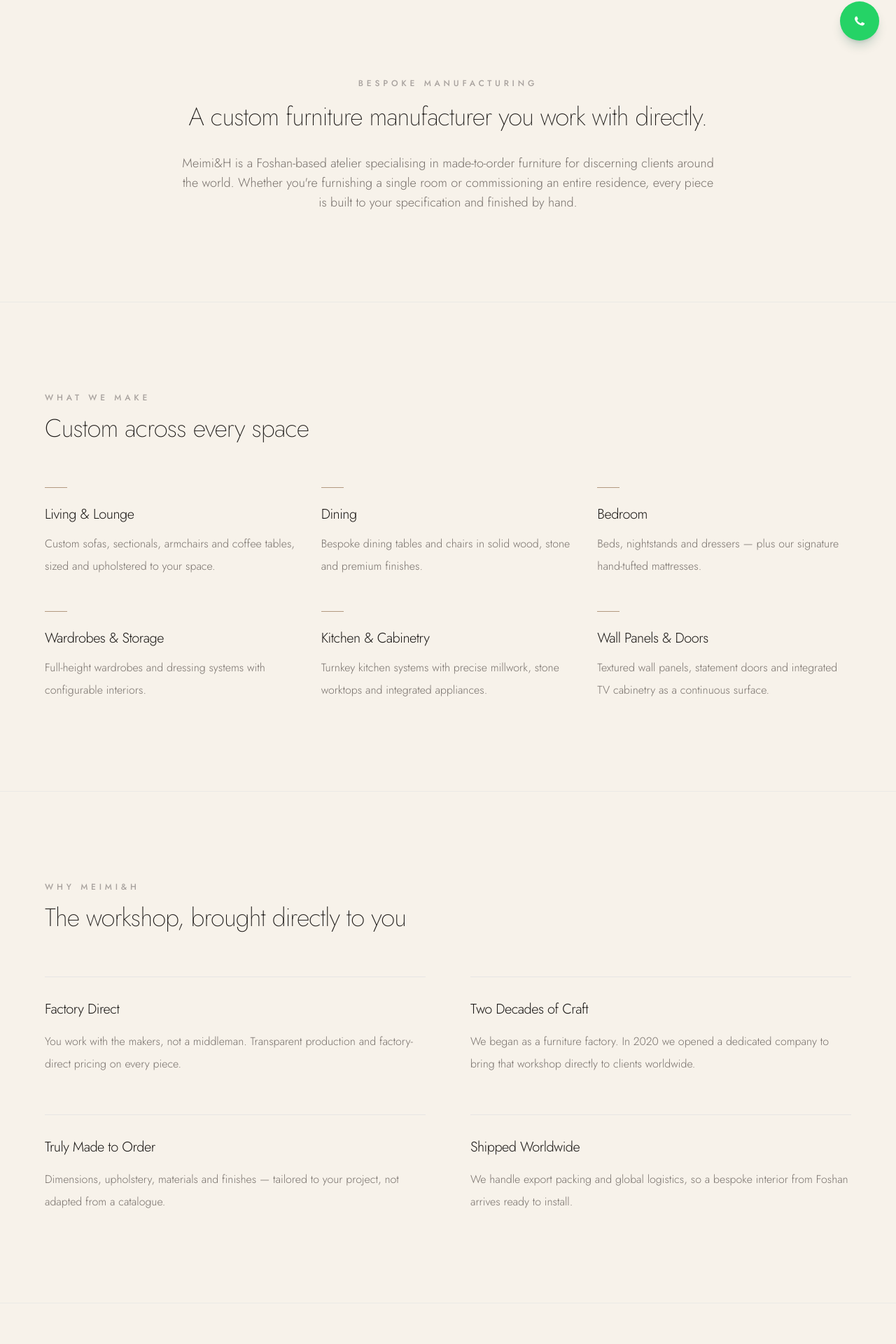
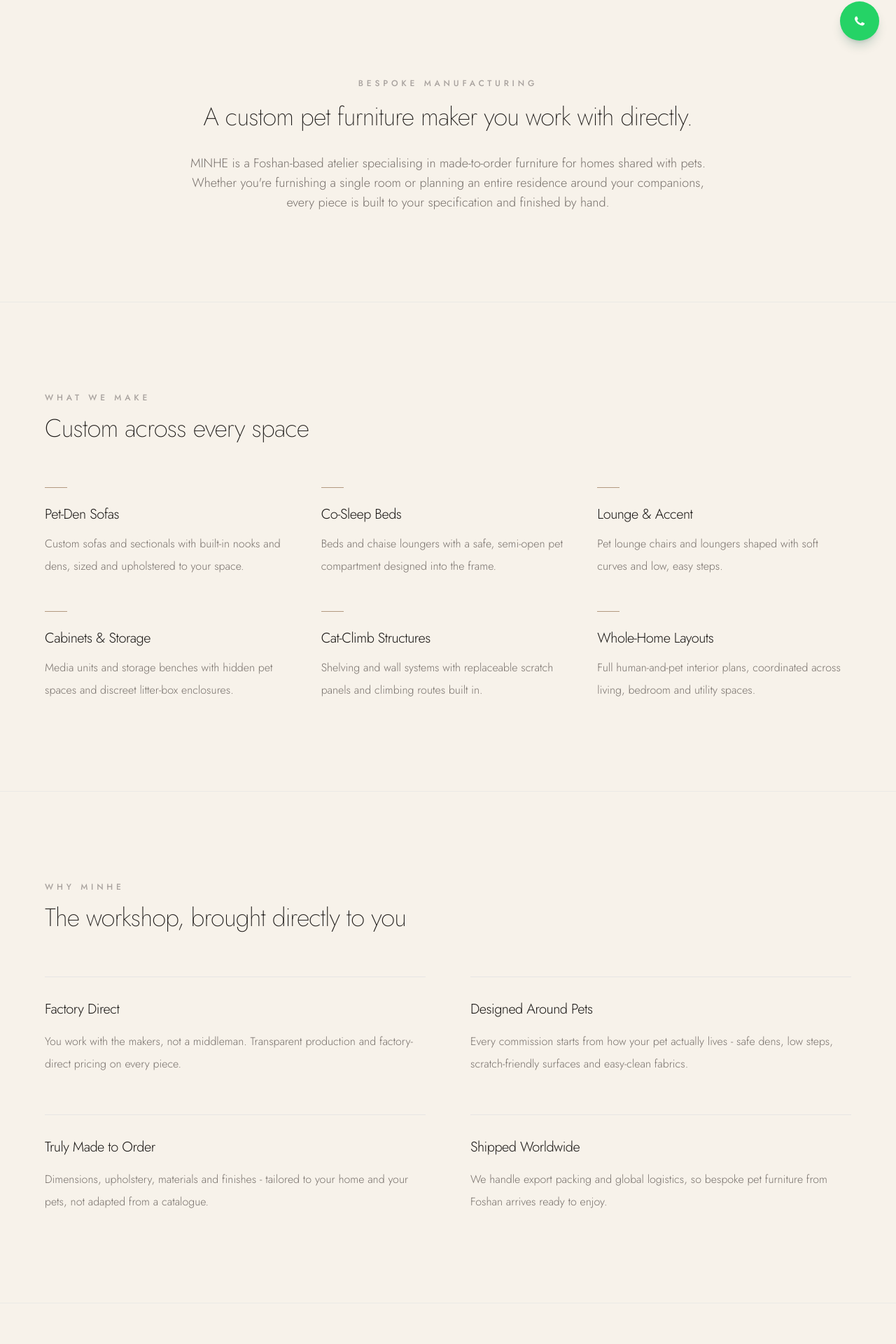
Before and after one commit to hhu41538-lgtm/minhe-pet-furniture, a Next.js app: page /custom in a window 1280 px wide. Shown: the part 718-2638 px from the top of the page at 70% size. Built offline with nearby package versions, Linux system fonts and the light colour scheme; a web font is replaced by a local one.

Commit message:
About + Custom pages: MINHE pet co-living copy

```diff
--- a/app/custom/page.tsx
+++ b/app/custom/page.tsx
@@ -4,48 +4,48 @@
 import FadeIn from "@/components/ui/FadeIn";
 
 export const metadata: Metadata = {
-  title: "Custom Furniture Manufacturer | Bespoke, Made to Order | Meimi&H",
+  title: "Custom Pet Furniture | Bespoke, Made to Order | MINHE",
   description:
-    "Bespoke furniture made to order in our Foshan atelier. Two decades of craftsmanship, factory-direct: custom sofas, dining, bedroom, wardrobes, cabinetry and whole-home interiors, shipped worldwide.",
+    "Bespoke pet co-living furniture made to order in our Foshan atelier. Custom pet-den sofas, co-sleep beds, litter cabinets and whole-home layouts, sized to your space and your pets, shipped worldwide.",
   alternates: { canonical: "/custom" },
   openGraph: {
-    title: "Custom Furniture Manufacturer | Bespoke, Made to Order | Meimi&H",
+    title: "Custom Pet Furniture | Bespoke, Made to Order | MINHE",
     description:
-      "Bespoke furniture made to order in our Foshan atelier — factory-direct, shipped worldwide.",
+      "Bespoke pet co-living furniture made to order in our Foshan atelier - factory-direct, shipped worldwide.",
     type: "website",
   },
 };
 
 const WHATSAPP =
   "https://wa.me/8618320072414?text=" +
-  encodeURIComponent("Hi Meimi&H, I'd like to discuss a custom furniture project.");
+  encodeURIComponent("Hi MINHE, I'd like to discuss a custom pet furniture project.");
 
 const HERO_IMAGE = encodeURI("/images/explore by space/Vivian sofa/New Arrivals.jpg");
 
 const capabilities = [
   {
-    title: "Living & Lounge",
-    description: "Custom sofas, sectionals, armchairs and coffee tables, sized and upholstered to your space.",
+    title: "Pet-Den Sofas",
+    description: "Custom sofas and sectionals with built-in nooks and dens, sized and upholstered to your space.",
   },
   {
-    title: "Dining",
-    description: "Bespoke dining tables and chairs in solid wood, stone and premium finishes.",
+    title: "Co-Sleep Beds",
+    description: "Beds and chaise loungers with a safe, semi-open pet compartment designed into the frame.",
   },
   {
-    title: "Bedroom",
-    description: "Beds, nightstands and dressers — plus our signature hand-tufted mattresses.",
+    title: "Lounge & Accent",
+    description: "Pet lounge chairs and loungers shaped with soft curves and low, easy steps.",
   },
   {
-    title: "Wardrobes & Storage",
-    description: "Full-height wardrobes and dressing systems with configurable interiors.",
+    title: "Cabinets & Storage",
+    description: "Media units and storage benches with hidden pet spaces and discreet litter-box enclosures.",
   },
   {
-    title: "Kitchen & Cabinetry",
-    description: "Turnkey kitchen systems with precise millwork, stone worktops and integrated appliances.",
+    title: "Cat-Climb Structures",
+    description: "Shelving and wall systems with replaceable scratch panels and climbing routes built in.",
   },
   {
-    title: "Wall Panels & Doors",
-    description: "Textured wall panels, statement doors and integrated TV cabinetry as a continuous surface.",
+    title: "Whole-Home Layouts",
+    description: "Full human-and-pet interior plans, coordinated across living, bedroom and utility spaces.",
   },
 ];
 
@@ -56,19 +56,19 @@
       "You work with the makers, not a middleman. Transparent production and factory-direct pricing on every piece.",
   },
   {
-    title: "Two Decades of Craft",
+    title: "Designed Around Pets",
     description:
-      "We began as a furniture factory. In 2020 we opened a dedicated company to bring that workshop directly to clients worldwide.",
+      "Every commission starts from how your pet actually lives - safe dens, low steps, scratch-friendly surfaces and easy-clean fabrics.",
   },
   {
     title: "Truly Made to Order",
     description:
-      "Dimensions, upholstery, materials and finishes — tailored to your project, not adapted from a catalogue.",
+      "Dimensions, upholstery, materials and finishes - tailored to your home and your pets, not adapted from a catalogue.",
   },
   {
     title: "Shipped Worldwide",
     description:
-      "We handle export packing and global logistics, so a bespoke interior from Foshan arrives ready to install.",
+      "We handle export packing and global logistics, so bespoke pet furniture from Foshan arrives ready to enjoy.",
   },
 ];
 
@@ -76,7 +76,7 @@
   {
     n: "01",
     title: "Consultation",
-    description: "Share your space, references and requirements over WhatsApp. We discuss what's possible.",
+    description: "Share your space, your pets and references over WhatsApp. We discuss what's possible.",
   },
   {
     n: "02",
@@ -96,7 +96,7 @@
   {
     n: "05",
     title: "Global Logistics",
-    description: "We export-pack and ship worldwide, coordinating delivery to your door or project site.",
+    description: "We export-pack and ship worldwide, coordinating delivery to your door.",
   },
 ];
 
@@ -106,7 +106,7 @@
       {/* HERO */}
       <section className="relative isolate overflow-hidden">
         <div className="absolute inset-0 -z-10">
-          <Image src={HERO_IMAGE} alt="Bespoke furniture by Meimi&H" fill priority className="object-cover" />
+          <Image src={HERO_IMAGE} alt="Bespoke pet furniture by MINHE" fill priority className="object-cover" />
           <div className="absolute inset-0 bg-stone-950/50" />
         </div>
         <div className="mx-auto flex min-h-[78vh] max-w-4xl flex-col items-center justify-center px-6 py-32 text-center">
@@ -114,12 +114,12 @@
             Custom Furniture
           </p>
           <h1 className="mt-6 text-4xl font-extralight leading-[1.1] tracking-tight text-white sm:text-6xl">
-            Bespoke furniture,
+            Bespoke pet furniture,
             <br className="hidden sm:block" /> made to order in Foshan
           </h1>
           <p className="mt-8 max-w-xl text-base font-light leading-loose text-white/80">
-            From a single custom sofa to a whole-home interior — designed with you,
-            handcrafted in our atelier, and shipped worldwide.
+            From a single pet-den sofa to a whole-home layout - designed around your
+            pets, handcrafted in our atelier, and shipped worldwide.
           </p>
           <a
             href={WHATSAPP}
@@ -141,13 +141,13 @@
               Bespoke Manufacturing
             </p>
             <h2 className="mt-5 text-3xl font-extralight tracking-tight text-stone-900 sm:text-4xl">
-              A custom furniture manufacturer you work with directly.
+              A custom pet furniture maker you work with directly.
             </h2>
             <p className="mt-8 text-base font-light leading-loose text-stone-500 sm:text-lg">
-              Meimi&amp;H is a Foshan-based atelier specialising in made-to-order furniture
-              for discerning clients around the world. Whether you&apos;re furnishing a single
-              room or commissioning an entire residence, every piece is built to your
-              specification and finished by hand.
+              MINHE is a Foshan-based atelier specialising in made-to-order furniture
+              for homes shared with pets. Whether you&apos;re furnishing a single room or
+              planning an entire residence around your companions, every piece is
+              built to your specification and finished by hand.
             </p>
           </div>
         </FadeIn>
@@ -190,7 +190,7 @@
           <FadeIn>
             <div className="mb-16 max-w-2xl">
               <p className="text-xs font-medium uppercase tracking-[0.4em] text-stone-400">
-                Why Meimi&amp;H
+                Why MINHE
               </p>
               <h2 className="mt-4 text-3xl font-extralight tracking-tight text-stone-900 sm:text-4xl">
                 The workshop, brought directly to you
@@ -271,11 +271,11 @@
       {/* CTA STRIP */}
       <section className="border-t border-stone-200/70 bg-white/60 px-6 py-20 text-center sm:px-8 lg:px-10">
         <h2 className="text-2xl font-extralight tracking-tight text-stone-900 sm:text-3xl">
-          Tell us what you have in mind.
+          Tell us about your home and your pets.
         </h2>
         <p className="mx-auto mt-4 max-w-md text-sm font-light leading-relaxed text-stone-500">
-          Share your space and references — we&apos;ll come back with ideas, materials and a
-          factory-direct quote.
+          Share your space and references - we&apos;ll come back with ideas, materials
+          and a factory-direct quote.
         </p>
         <a
           href={WHATSAPP}
```
